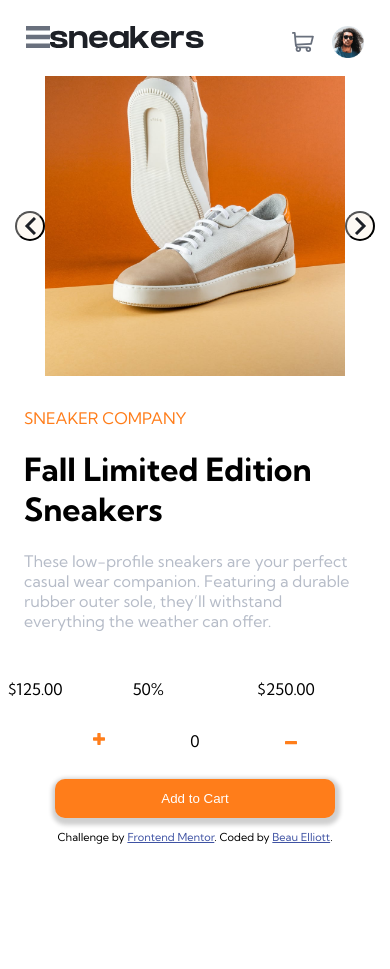
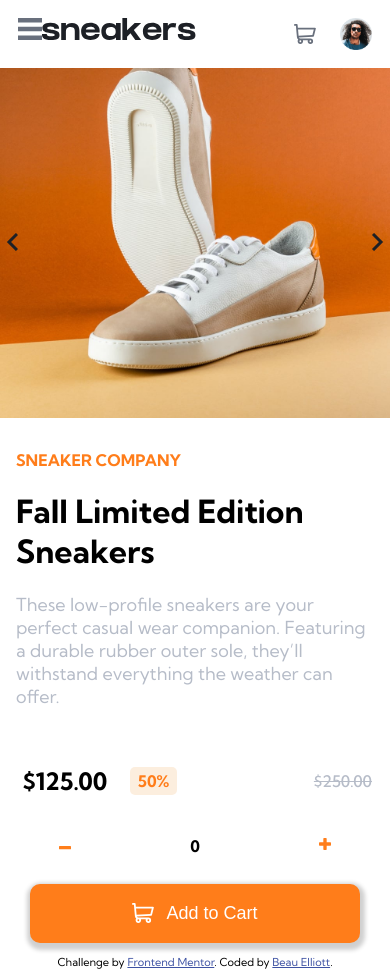
Before and after one commit to belliott15/ecommerce-landing-page, a plain HTML site: page index.html in a window 390 px wide. Before the commit the page ends 852 px from the top, so only its background shows below. Drawn offline with Linux system fonts and the light colour scheme.

Commit message:
got mobile verison looking correct. now to add funcitonality

```diff
--- a/index.css
+++ b/index.css
@@ -17,8 +17,10 @@
   --black: hsl(0, 0, 0);
 }
 body {
-  font-family: "Kumbh Sans";
+  font-family: "Kumbh Sans", "Trebuchet MS", Arial, sans-serif;
+  margin: 0;
 }
+
 /* navbar */
 .navbar {
   display: grid;
@@ -39,34 +41,47 @@ body {
   align-items: center;
   height: 2rem;
 }
-.nav-right img:nth-child(2) {
+#avatar-icon {
   height: 2rem;
-  margin-left: 18px;
+  margin-left: 24px;
 }
 
 /* main body */
 
 .carousel {
-  display: flex;
-  justify-content: center;
-  align-items: center;
+  position: relative;
   overflow: hidden;
-  height: 300px;
-  width: 100%;
+  max-height: 350px;
 }
 .carousel-image {
-  height: 300px;
-  object-fit: contain;
+  display: block;
+  height: auto;
+  width: 100%;
+  max-width: none;
+  margin: 0 auto;
+  transition: transform 0.3s ease;
 }
 
-.carousel-button {
-  display: flex;
-  justify-content: center;
-  align-items: center;
-  height: 30px;
-  width: 30px;
-  background: hsla(33, 76%, 74%, 0.1);
-  border-radius: 100%;
+.carousel-button-left {
+  position: absolute;
+  top: 50%;
+  left: 0;
+  height: 200px;
+  transform: translateY(-50%);
+  background: none;
+  border: none;
+  cursor: pointer;
+}
+
+.carousel-button-right {
+  position: absolute;
+  top: 50%;
+  right: 0;
+  height: 200px;
+  transform: translateY(-50%);
+  background: none;
+  border: none;
+  cursor: pointer;
 }
 
 /* description */
@@ -78,34 +93,73 @@ body {
 }
 .product-description p:nth-child(3) {
   color: var(--grayish-blue);
+  font-size: large;
 }
 
+/* price and discounts */
 .product-price {
   display: grid;
   grid-template-columns: 1fr 1fr 1fr;
+  align-items: center;
 }
 
+.price {
+  display: flex;
+  justify-content: center;
+  font-weight: bolder;
+  font-size: 1.5rem;
+}
+.discount {
+  background-color: hsla(33, 80%, 54%, 0.154);
+  color: var(--orange);
+  font-weight: bold;
+  border-radius: 5px;
+  max-width: 30%;
+  display: flex;
+  justify-content: center;
+  padding: 4px;
+}
+.market-price {
+  display: flex;
+  justify-content: end;
+  text-decoration: line-through;
+  color: var(--grayish-blue);
+  padding-right: 18px;
+  font-weight: 500;
+}
+/* quantity and add to cart */
 .product-cart {
+  display: grid;
+  grid-template-columns: 1fr 1fr 1fr;
+}
+.quantity {
   display: flex;
-  justify-content: space-evenly;
+  justify-content: center;
+  font-weight: bolder;
 }
 .product-cart button {
   border: none;
-  background-color: white;
+  background-color: transparent;
 }
 .cart-button {
   display: flex;
   justify-content: center;
   padding: 12px;
 }
-.cart-button button {
+.add-to-cart {
+  display: flex;
+  justify-content: center;
+  align-items: center;
+  background: var(--orange);
+  font-size: large;
+  color: white;
+  width: 90%;
+  border: none;
   border-radius: 10px;
-  background: var(--orange);
-  color: white;
-  width: 80%;
-  padding: 12px;
-  border: none;
   box-shadow: 1px 3px 4px 4px rgba(0, 0, 0, 0.188);
+}
+.add-to-cart p {
+  margin-left: 12px;
 }
 
 .attribution {
--- a/index.html
+++ b/index.html
@@ -35,7 +35,7 @@
     <main>
       <!-- product content -->
       <div class="carousel">
-        <button class="carousel-button">
+        <button class="carousel-button-left">
           <img src="./images/icon-previous.svg" />
         </button>
         <img
@@ -43,13 +43,13 @@
           class="carousel-image"
           alt="beige sneaker with orange background"
         />
-        <button class="carousel-button">
+        <button class="carousel-button-right">
           <img src="./images/icon-next.svg" />
         </button>
       </div>
       <div class="product">
         <div class="product-description">
-          <p>SNEAKER COMPANY</p>
+          <p><b>SNEAKER COMPANY</b></p>
           <h1>Fall Limited Edition Sneakers</h1>
           <p>
             These low-profile sneakers are your perfect casual wear companion.
@@ -58,21 +58,30 @@
           </p>
         </div>
         <div class="product-price">
-          <p>$125.00</p>
-          <p>50%</p>
-          <p>$250.00</p>
+          <p class="price">$125.00</p>
+          <p class="discount">50%</p>
+          <p class="market-price">$250.00</p>
         </div>
         <div class="product-cart">
           <button>
+            <img src="./images/icon-minus.svg" />
+          </button>
+          <p class="quantity">0</p>
+          <button>
             <img src="./images/icon-plus.svg" />
-          </button>
-          <p>0</p>
-          <button>
-            <img src="./images/icon-minus.svg" />
           </button>
         </div>
         <div class="cart-button">
-          <button>Add to Cart</button>
+          <button class="add-to-cart">
+            <svg width="22" height="20" xmlns="http://www.w3.org/2000/svg">
+              <path
+                d="M20.925 3.641H3.863L3.61.816A.896.896 0 0 0 2.717 0H.897a.896.896 0 1 0 0 1.792h1l1.031 11.483c.073.828.52 1.726 1.291 2.336C2.83 17.385 4.099 20 6.359 20c1.875 0 3.197-1.87 2.554-3.642h4.905c-.642 1.77.677 3.642 2.555 3.642a2.72 2.72 0 0 0 2.717-2.717 2.72 2.72 0 0 0-2.717-2.717H6.365c-.681 0-1.274-.41-1.53-1.009l14.321-.842a.896.896 0 0 0 .817-.677l1.821-7.283a.897.897 0 0 0-.87-1.114ZM6.358 18.208a.926.926 0 0 1 0-1.85.926.926 0 0 1 0 1.85Zm10.015 0a.926.926 0 0 1 0-1.85.926.926 0 0 1 0 1.85Zm2.021-7.243-13.8.81-.57-6.341h15.753l-1.383 5.53Z"
+                fill="#FFFFFF"
+                fill-rule="nonzero"
+              />
+            </svg>
+            <p>Add to Cart</p>
+          </button>
         </div>
       </div>
     </main>
```
